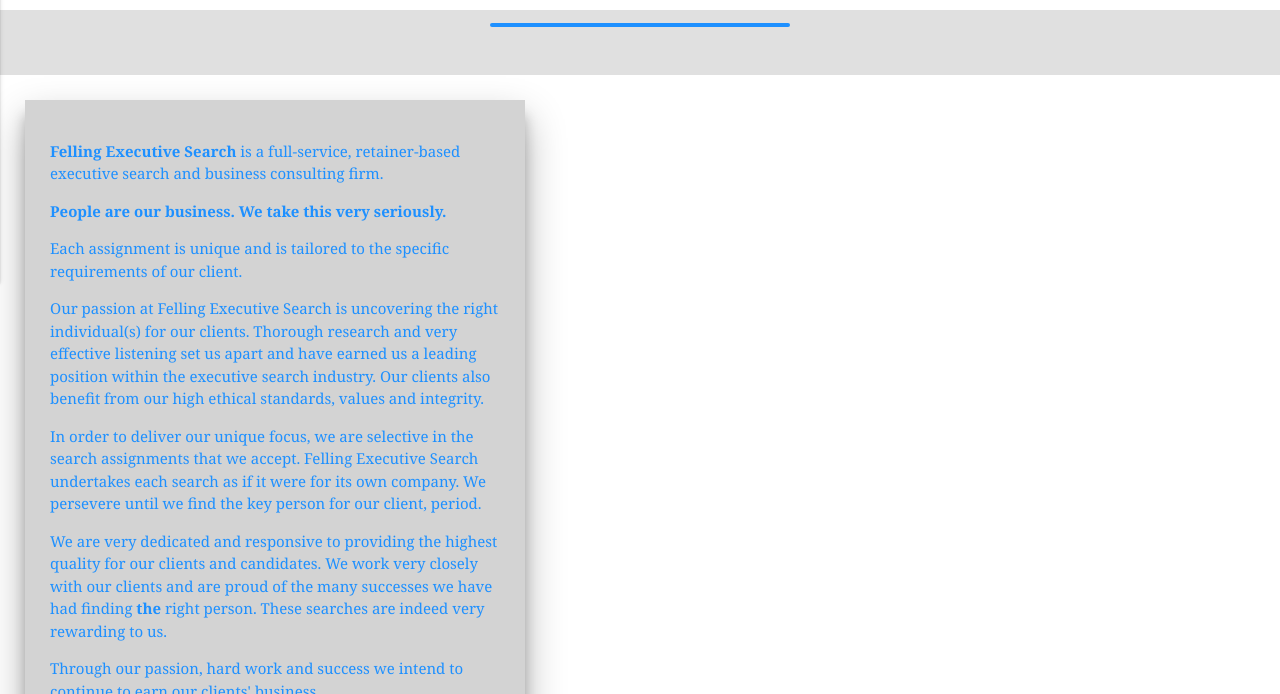
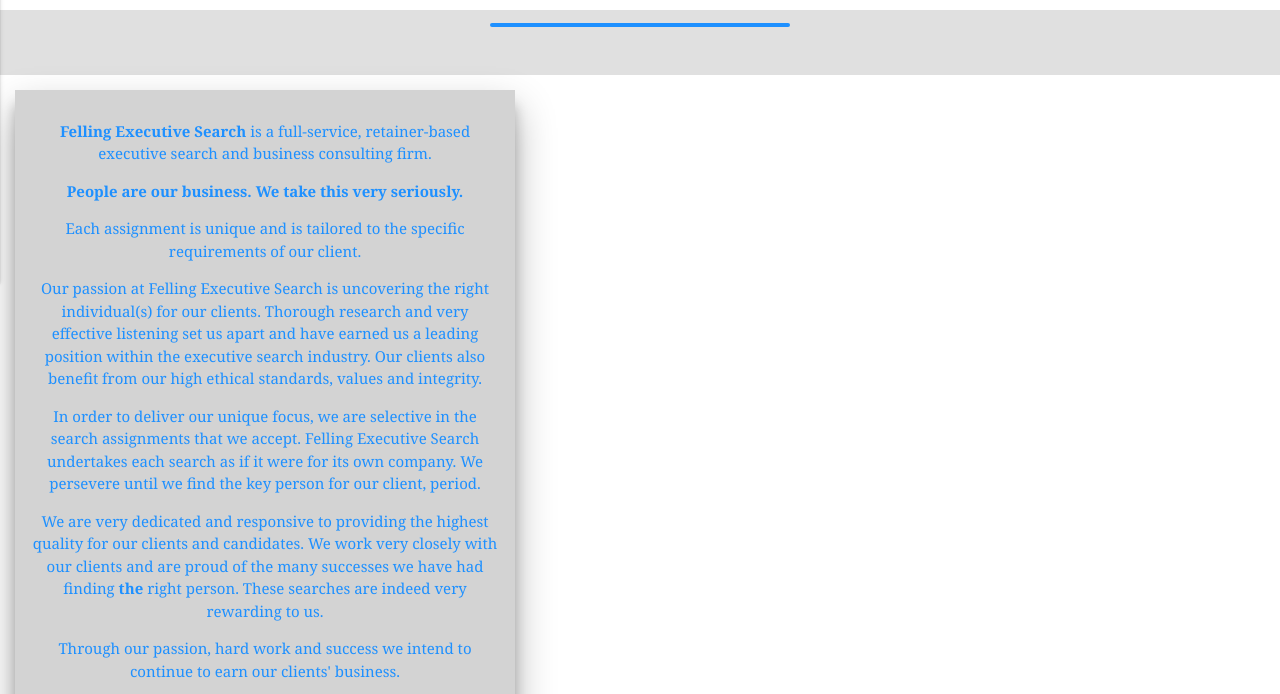
Before and after one commit to SF-Felling7/portfolio_template, a website: page public/index.html in a window 1280 px wide. Shown: the part 623-1317 px from the top of the page. Drawn offline with nearby package versions, Linux system fonts and the light colour scheme.

```diff
--- a/public/stylez/style.css
+++ b/public/stylez/style.css
@@ -76,6 +76,10 @@
 WHAT WE DO
 *********************/
 
+#whatWeDo {
+  margin: 0;
+}
+
 .SecTwoHeading {
   color: #1E90FF;
   text-align: center;
@@ -108,9 +112,10 @@
    background-color: #D3D3D3;
    color: #1E90FF;
    width: 500px;
-   padding: 25px;
-   margin: 25px;
+   padding: 15px;
+   margin: 15px;
    box-shadow: 0 19px 38px rgba(0,0,0,0.30), 0 15px 12px rgba(0,0,0,0.22);
+
 }
 
 
```
Also changed, not shown: public/index.html (+7 -3 lines).
